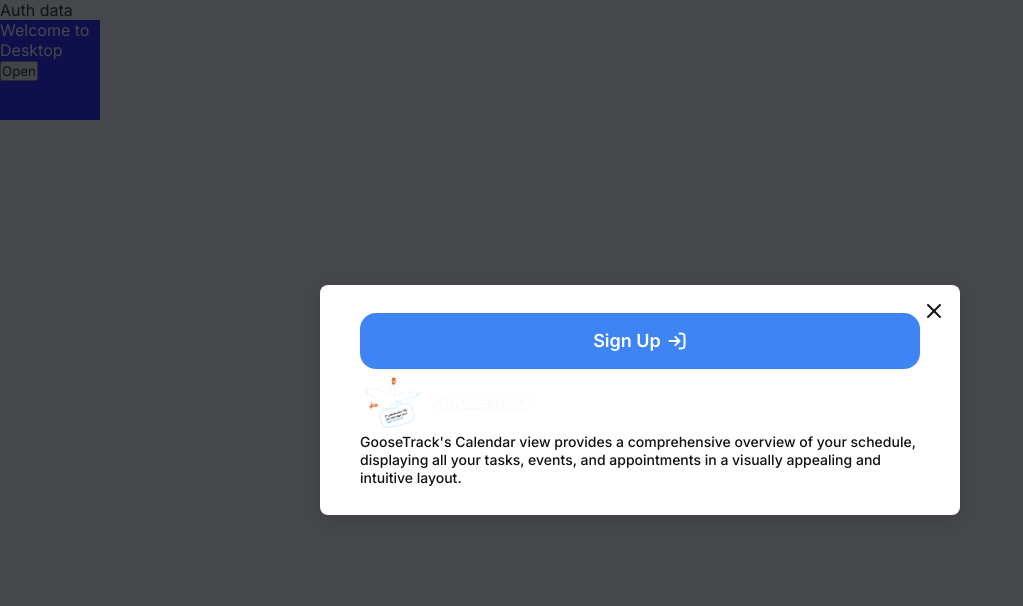
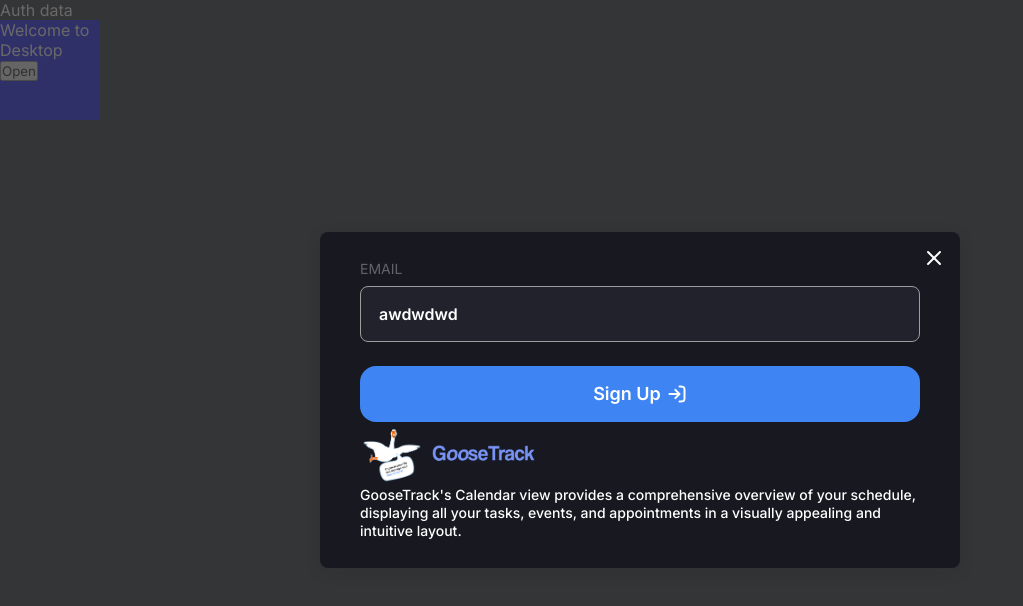
Before and after one commit to OlehZankiv/project-ff-planner-frontend, a React (Create React App) app: page /login in a window 1280 px wide. Shown: the top 606 px of the page, without its empty margins (0-1023 px from the left). Built offline with nearby package versions, Linux system fonts and the light colour scheme.

Commit message:
Added Base Input element

```diff
--- /dev/null
+++ b/src/assets/icons/ErrorIcon.jsx
@@ -0,0 +1,14 @@
+export const ErrorIcon = ({ size = 24, color }) => (
+  <svg
+    width={size}
+    height={size}
+    viewBox='0 0 24 24'
+    fill='none'
+    xmlns='http://www.w3.org/2000/svg'
+  >
+    <path
+      d='M11 15H13V17H11V15ZM11 7H13V13H11V7ZM11.99 2C6.47 2 2 6.48 2 12C2 17.52 6.47 22 11.99 22C17.52 22 22 17.52 22 12C22 6.48 17.52 2 11.99 2ZM12 20C7.58 20 4 16.42 4 12C4 7.58 7.58 4 12 4C16.42 4 20 7.58 20 12C20 16.42 16.42 20 12 20Z'
+      fill={color}
+    />
+  </svg>
+)
--- a/src/assets/icons/LogInIcon.jsx
+++ b/src/assets/icons/LogInIcon.jsx
@@ -1,5 +1,3 @@
-// TODO: Add props if it will be needed
-
 export const LoginIcon = ({}) => (
   <svg width='20' height='20' viewBox='0 0 20 20' fill='none' xmlns='http://www.w3.org/2000/svg'>
     <path
--- /dev/null
+++ b/src/assets/icons/SuccessIcon.jsx
@@ -0,0 +1,14 @@
+export const SuccessIcon = ({ size = 24, color }) => (
+  <svg
+    width={size}
+    height={size}
+    viewBox='0 0 24 24'
+    fill='none'
+    xmlns='http://www.w3.org/2000/svg'
+  >
+    <path
+      d='M10.6 13.8L8.425 11.625C8.24167 11.4417 8.01267 11.3543 7.738 11.363C7.46267 11.371 7.23333 11.4667 7.05 11.65C6.86667 11.8333 6.775 12.0667 6.775 12.35C6.775 12.6333 6.86667 12.8667 7.05 13.05L9.9 15.9C10.0833 16.0833 10.3167 16.175 10.6 16.175C10.8833 16.175 11.1167 16.0833 11.3 15.9L16.975 10.225C17.1583 10.0417 17.246 9.81233 17.238 9.537C17.2293 9.26233 17.1333 9.03333 16.95 8.85C16.7667 8.66667 16.5333 8.575 16.25 8.575C15.9667 8.575 15.7333 8.66667 15.55 8.85L10.6 13.8ZM12 22C10.6167 22 9.31667 21.7373 8.1 21.212C6.88333 20.6873 5.825 19.975 4.925 19.075C4.025 18.175 3.31267 17.1167 2.788 15.9C2.26267 14.6833 2 13.3833 2 12C2 10.6167 2.26267 9.31667 2.788 8.1C3.31267 6.88333 4.025 5.825 4.925 4.925C5.825 4.025 6.88333 3.31233 8.1 2.787C9.31667 2.26233 10.6167 2 12 2C13.3833 2 14.6833 2.26233 15.9 2.787C17.1167 3.31233 18.175 4.025 19.075 4.925C19.975 5.825 20.6873 6.88333 21.212 8.1C21.7373 9.31667 22 10.6167 22 12C22 13.3833 21.7373 14.6833 21.212 15.9C20.6873 17.1167 19.975 18.175 19.075 19.075C18.175 19.975 17.1167 20.6873 15.9 21.212C14.6833 21.7373 13.3833 22 12 22ZM12 20C14.2167 20 16.1043 19.221 17.663 17.663C19.221 16.1043 20 14.2167 20 12C20 9.78333 19.221 7.89567 17.663 6.337C16.1043 4.779 14.2167 4 12 4C9.78333 4 7.896 4.779 6.338 6.337C4.77933 7.89567 4 9.78333 4 12C4 14.2167 4.77933 16.1043 6.338 17.663C7.896 19.221 9.78333 20 12 20Z'
+      fill={color}
+    />
+  </svg>
+)
--- a/src/assets/icons/index.js
+++ b/src/assets/icons/index.js
@@ -1,2 +1,4 @@
+export { ErrorIcon } from './ErrorIcon'
+export { SuccessIcon } from './SuccessIcon'
 export { LoginIcon } from './LogInIcon'
 export { CloseIcon } from './CloseIcon'
--- /dev/null
+++ b/src/components/fields/Input.jsx
@@ -0,0 +1,123 @@
+import styled, { css, useTheme } from 'styled-components'
+import { Field } from 'formik'
+import { Text } from '../Text'
+import { useEffect, useState } from 'react'
+import { ErrorIcon, SuccessIcon } from '../../assets/icons'
+
+export const Input = ({
+  name,
+  type,
+  placeholder,
+  title,
+  errorMessage,
+  successMessage,
+  rightIcon,
+  isError,
+}) => {
+  const { colors } = useTheme()
+
+  const [wasError, setWasError] = useState(false)
+  useEffect(() => setWasError((prev) => (prev ? true : isError)), [isError])
+
+  const getInputStageValue = (defaultValue, errorValue, successValue) => {
+    if (isError) return errorValue
+    else if (wasError) return successValue
+
+    return defaultValue
+  }
+
+  const inputColor = getInputStageValue('inputLabel', 'error', 'success')
+  const inputBorderColor = getInputStageValue(
+    colors.inputBorderDefault,
+    colors.error,
+    colors.success,
+  )
+  const hintMessage = getInputStageValue(null, errorMessage, successMessage)
+  const inputIcon =
+    rightIcon ??
+    getInputStageValue(
+      null,
+      <ErrorIcon color={colors[inputColor]} />,
+      <SuccessIcon color={colors[inputColor]} />,
+    )
+
+  return (
+    <Wrapper>
+      {!!title && (
+        <Text type='h4' fontWeight={400} color={inputColor}>
+          {title}
+        </Text>
+      )}
+
+      <InputWrapper>
+        <InputStyled
+          style={{ borderColor: inputBorderColor }}
+          type={type}
+          name={name}
+          placeholder={placeholder}
+        />
+        {inputIcon && <InputIconWrapper>{inputIcon}</InputIconWrapper>}
+        {!!hintMessage && (
+          <HintMessageWrapper>
+            <Text type='p' color={inputColor} fontWeight={400} fontSize={14} lineHeight={18}>
+              {hintMessage}
+            </Text>
+          </HintMessageWrapper>
+        )}
+      </InputWrapper>
+    </Wrapper>
+  )
+}
+
+const Wrapper = styled.div`
+  display: flex;
+  flex-direction: column;
+  position: relative;
+  row-gap: 8px;
+  margin-bottom: 24px;
+`
+
+const InputWrapper = styled.div`
+  position: relative;
+`
+
+const HintMessageWrapper = styled.div`
+  position: absolute;
+  transform: translateY(100%);
+  bottom: -4px;
+  left: 18px;
+`
+const InputIconWrapper = styled.div`
+  position: absolute;
+  top: 50%;
+  right: 20px;
+  transform: translateY(-50%);
+`
+
+export const InputStyled = styled(Field)`
+  ${({ theme: { colors } }) => css`
+    width: 100%;
+    padding: 18px;
+    border-radius: 8px;
+    color: ${colors.text};
+    border-width: 1px;
+    border-style: solid;
+    background-color: ${colors.content};
+
+    font-weight: 600;
+    font-size: 16px;
+    line-height: 18px;
+
+    &:focus {
+      outline: none;
+      border-color: ${colors.text} !important;
+    }
+
+    &::placeholder {
+      font-weight: 400;
+      font-size: 16px;
+      line-height: 18px;
+      color: ${colors.placeholderColor};
+    }
+  `}
+`
--- a/src/components/index.js
+++ b/src/components/index.js
@@ -5,4 +5,5 @@ export { Text } from './Text'
 export { AppLogo } from './AppLogo'
 export { generateSrcConfig, Image } from './Image'
 export { Button } from './buttons/Button'
+export { Input } from './fields/Input'
 export { OpacityButton } from './buttons/OpacityButton'
--- a/src/pages/login/LoginPage.jsx
+++ b/src/pages/login/LoginPage.jsx
@@ -7,16 +7,20 @@ import {
   getTabletStyles,
   useBreakpointValue,
 } from '../../styles/breakpoints'
-import { AppLogo, Button, Modal, Text } from '../../components'
+import { AppLogo, Button, Input, Modal, Text } from '../../components'
 import { useState } from 'react'
 import { useTranslation } from 'react-i18next'
 import { useReviews } from '../../hooks/query/reviews/useReviews'
 import { LoginIcon } from '../../assets/icons'
+import { Formik } from 'formik'
+import { useAppThemeContext } from '../../styles/theme/provider'
 
 const LoginPage = ({}) => {
   const { isLoading, reviews } = useReviews()
   console.log(isLoading, reviews)
 
+  const { setThemeType } = useAppThemeContext()
+  setThemeType('dark')
   const { t } = useTranslation()
 
   const [visible, setVisible] = useState(true)
@@ -27,6 +31,11 @@ const LoginPage = ({}) => {
     mobileValue: 'Welcome to Mobile',
   })
 
+  const handleSubmit = (values, { resetForm }) => {
+    console.log(values)
+    resetForm()
+  }
+
   return (
     <Wrapper>
       {value}
@@ -35,6 +44,18 @@ const LoginPage = ({}) => {
         onClose={() => setVisible(false)}
         onEnterPress={() => setVisible(false)}
       >
+        <Formik initialValues={{ email: 'awdwdwd' }} onSubmit={handleSubmit}>
+          <form>
+            <Input
+              type='email'
+              title='EMAIL'
+              errorMessage='Error'
+              successMessage='Success'
+              name='email'
+              placeholder='nadiia@gmail.com'
+            />
+          </form>
+        </Formik>
         <Button
           fullWidth
           type='primary'
--- a/src/styles/theme/themes.js
+++ b/src/styles/theme/themes.js
@@ -17,7 +17,13 @@ export const lightTheme = themeCreator({
     white: '#ffffff',
     black: '#000000',
     secondary: '#E5EDFA',
+    error: '#E74A3B',
+    success: '#3CBC81',
+    content: '#ffffff',
 
+    inputBorderDefault: '#DBDBDB',
+    placeholderColor: '#DCE3E5',
+    inputLabel: '#111111',
     secondaryButtonHover: '#d5deec',
     secondaryButtonActive: '#c6cfda',
     primaryButtonActive: '#2971e1',
@@ -37,7 +43,13 @@ export const darkTheme = themeCreator({
     white: '#ffffff',
     black: '#000000',
     secondary: '#21222C',
+    error: '#E74A3B',
+    success: '#3CBC81',
+    content: '#21222C',
 
+    placeholderColor: '#86888a',
+    inputBorderDefault: '#9d9d9d',
+    inputLabel: '#62636A',
     secondaryButtonHover: '#21232c',
     secondaryButtonActive: '#16181e',
     primaryButtonActive: '#2971e1',
```
